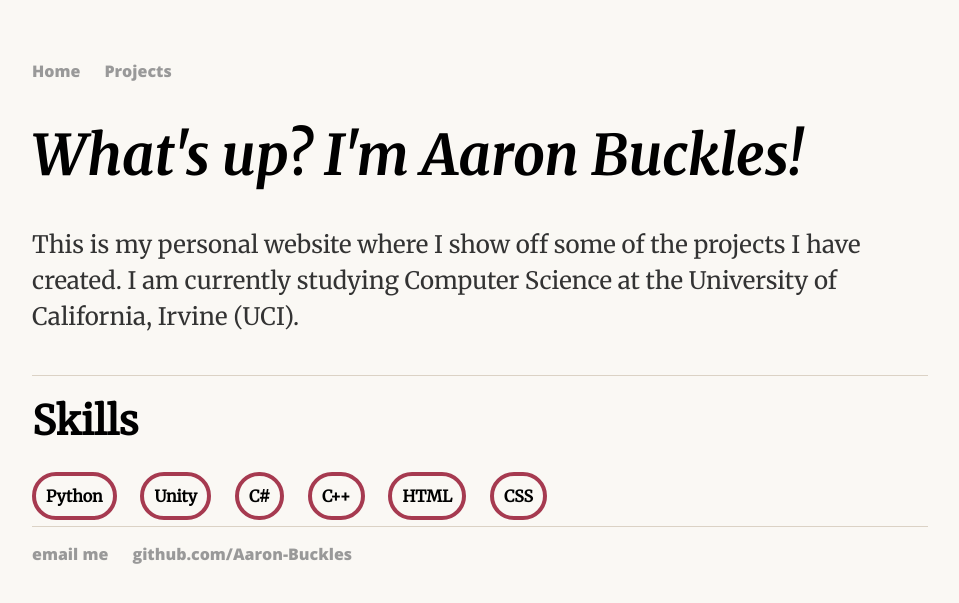
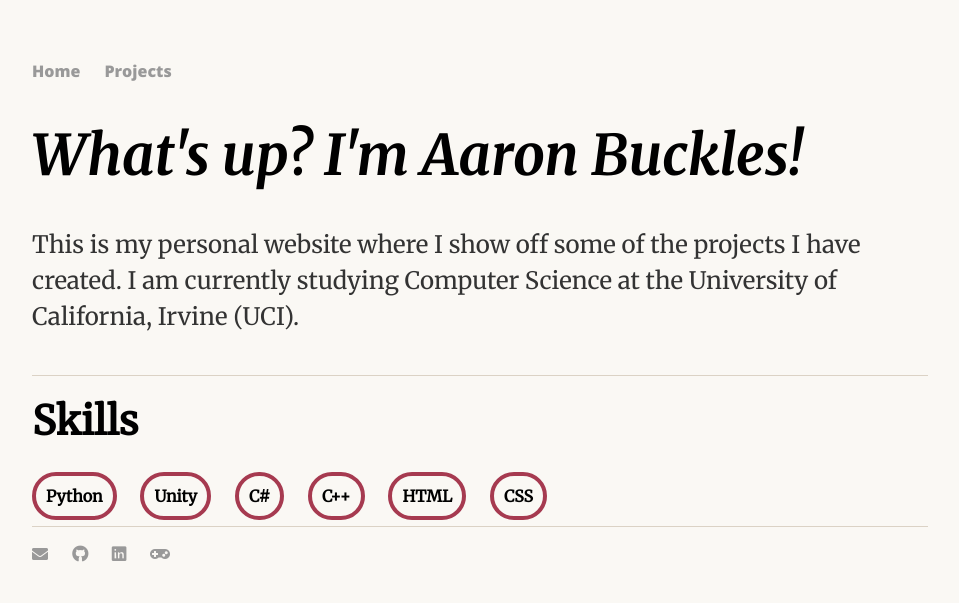
Before and after one commit to Aaron-Buckles/aaron-buckles.github.io, a Jekyll site: the page built from index.html, in a window 1280 px wide. Shown: the top 603 px of the page, without its empty margins (160-1119 px from the left). Built offline with Jekyll 4.4.1, drawn with Linux system fonts in a browser that asks for light colours.

Commit message:
Added footer links and icons

```diff
--- a/_layouts/default.html
+++ b/_layouts/default.html
@@ -3,6 +3,7 @@
 	<head>
 		<title>{{ page.title }}</title>
 		<link href="https://fonts.googleapis.com/css?family=Merriweather:400,700i|Open+Sans:800" rel="stylesheet">
+		<link rel="stylesheet" href="https://use.fontawesome.com/releases/v5.7.2/css/all.css" integrity="sha384-fnmOCqbTlWIlj8LyTjo7mOUStjsKC4pOpQbqyi7RrhN7udi9RwhKkMHpvLbHG9Sr" crossorigin="anonymous">
 		<link rel="stylesheet" type="text/css" href="/css/main.css">
 		<link rel="icon" type="image/png" href="{{ site.baseurl }}/favicon.png">
 	</head>
@@ -18,8 +19,10 @@
 		</div>
 		<footer>
     		<ul>
-        		<li><a href="mailto:abuck351@gmail.com">email me</a></li>
-        		<li><a href="https://github.com/Aaron-Buckles">github.com/Aaron-Buckles</a></li>
+        		<li><a href="mailto:abuck351@gmail.com"><i class="fas fa-envelope"></i></a></li>
+        		<li><a href="https://github.com/Aaron-Buckles"><i class="fab fa-github"></i></a></li>
+        		<li><a href="https://linkedin.com/in/aaron-buckles"><i class="fab fa-linkedin"></i></a></li>
+        		<li><a href="https://buck1e5.itch.io/"><i class="fas fa-gamepad"></i></a></li>
 			</ul>
 		</footer>
 	</body>
```
